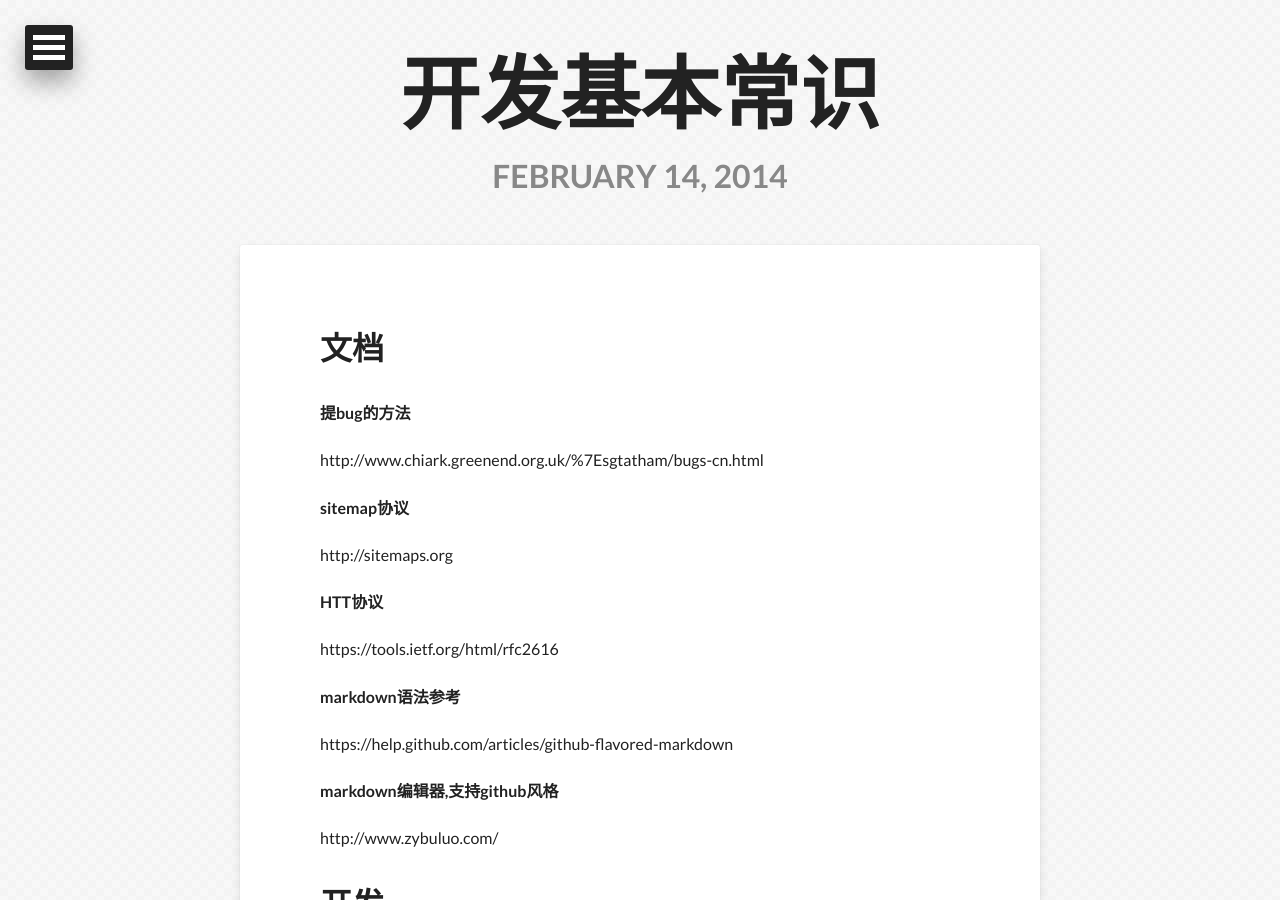
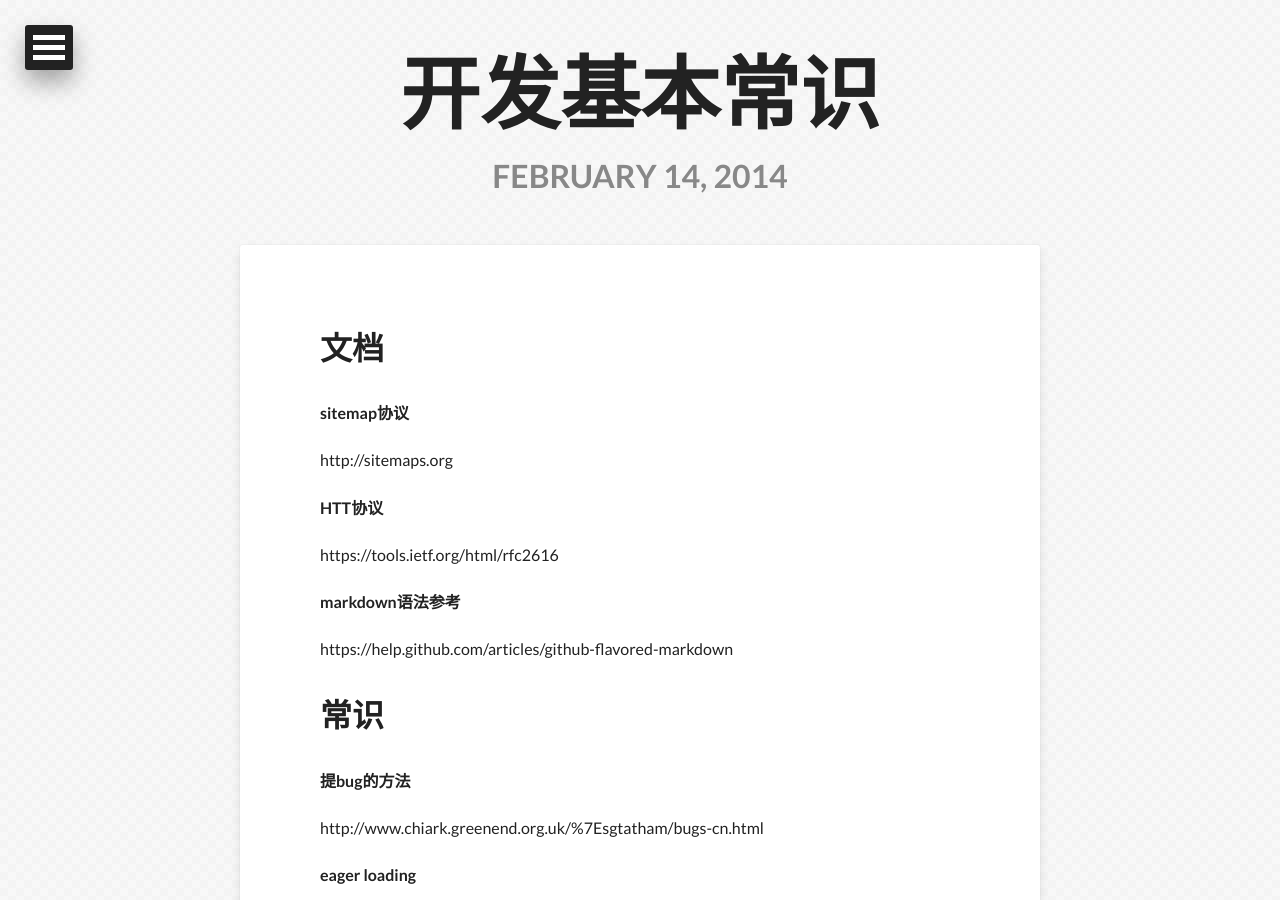
Before and after one commit to apyixiang/apyixiang.github.io, a Jekyll site: the page built from _posts/2014-02-14-acknowledged.markdown, in a window 1280 px wide and 900 px high. Built offline with Jekyll 4.4.1, drawn with Linux system fonts in a browser that asks for light colours; nearby versions of some CDN libraries; Markdown is read by kramdown in place of the engine named in the settings; comment, search, counter and statistics services are not loaded; some of the changed text lies outside the part shown.

Commit message:
fix post

```diff
--- a/_posts/2014-02-14-acknowledged.markdown
+++ b/_posts/2014-02-14-acknowledged.markdown
@@ -21,10 +18,14 @@ https://tools.ietf.org/html/rfc2616
 ####markdown语法参考
 https://help.github.com/articles/github-flavored-markdown
 
-####markdown编辑器,支持github风格
-http://www.zybuluo.com/
 
-#开发
+#常识
+
+####提bug的方法
+http://www.chiark.greenend.org.uk/%7Esgtatham/bugs-cn.html
+
+####eager loading
+http://stackoverflow.com/questions/1299374/what-is-eager-loading
 
 ####变量命名方式
 
```
Also changed, not shown: other parts of _posts/2014-02-14-acknowledged.markdown (+0 -3 lines).
